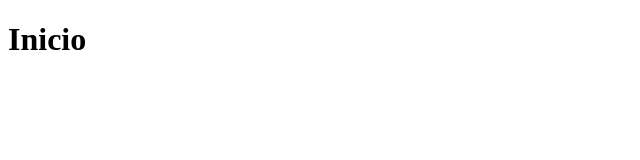
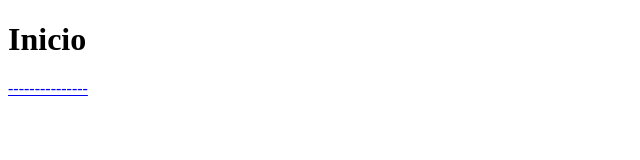
Before and after one commit to joser-royectos-javascript/joser-royectos-javascript.github.io, a plain HTML site: page index.html in a window 1280 px wide. Shown: the full height of the page, 0-640 px from the left. Drawn offline with Linux system fonts and the light colour scheme.

Commit message:
Update index.html

```diff
--- a/index.html
+++ b/index.html
@@ -8,6 +8,6 @@
 
 <body>
     <h1>Inicio</h1>
-    <a href="./calculadoraimc/index.html"></a>
+    <a href="./calculadoraimc/index.html">---------------</a>
 </body>
 </html>
```
